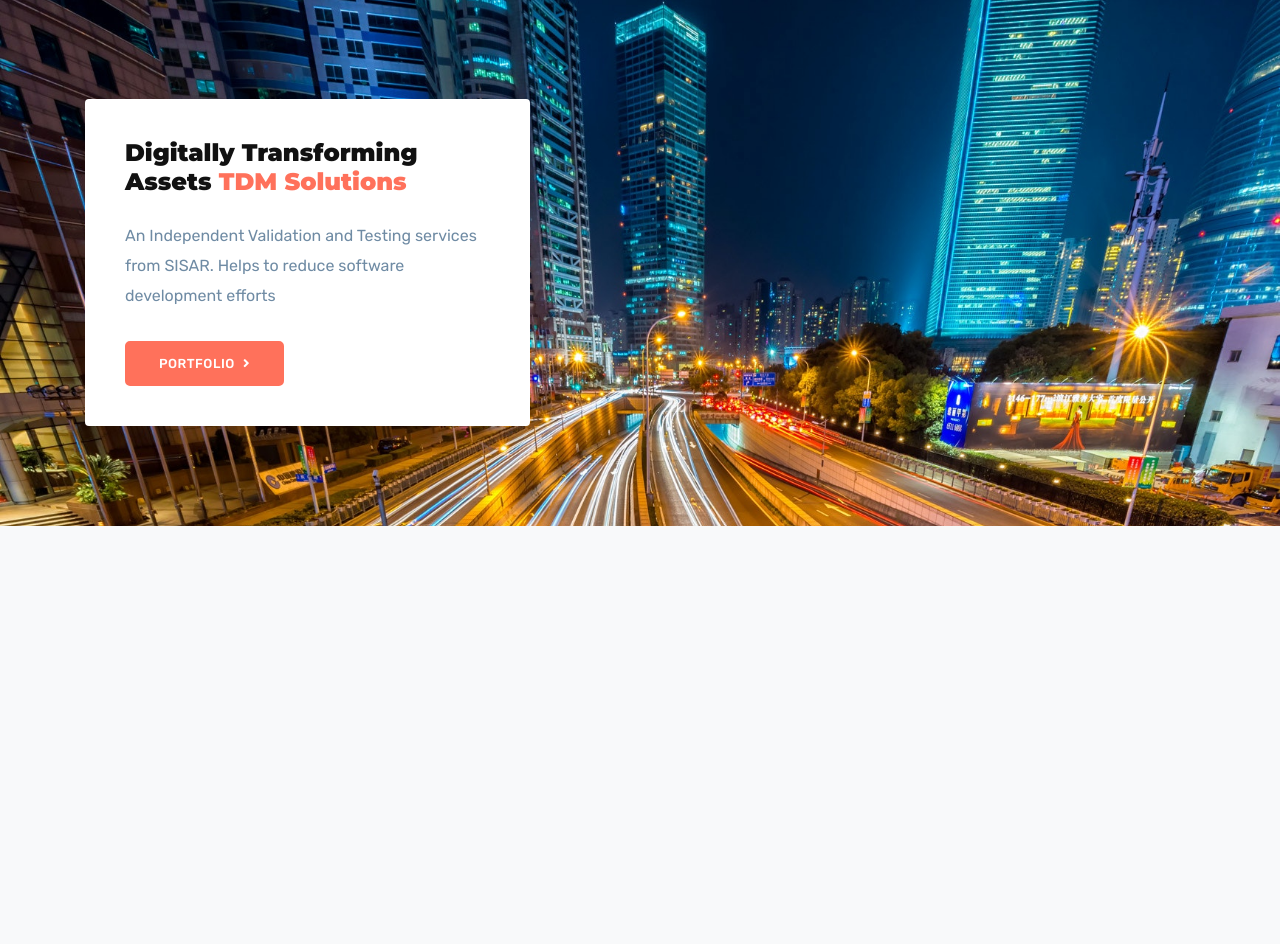
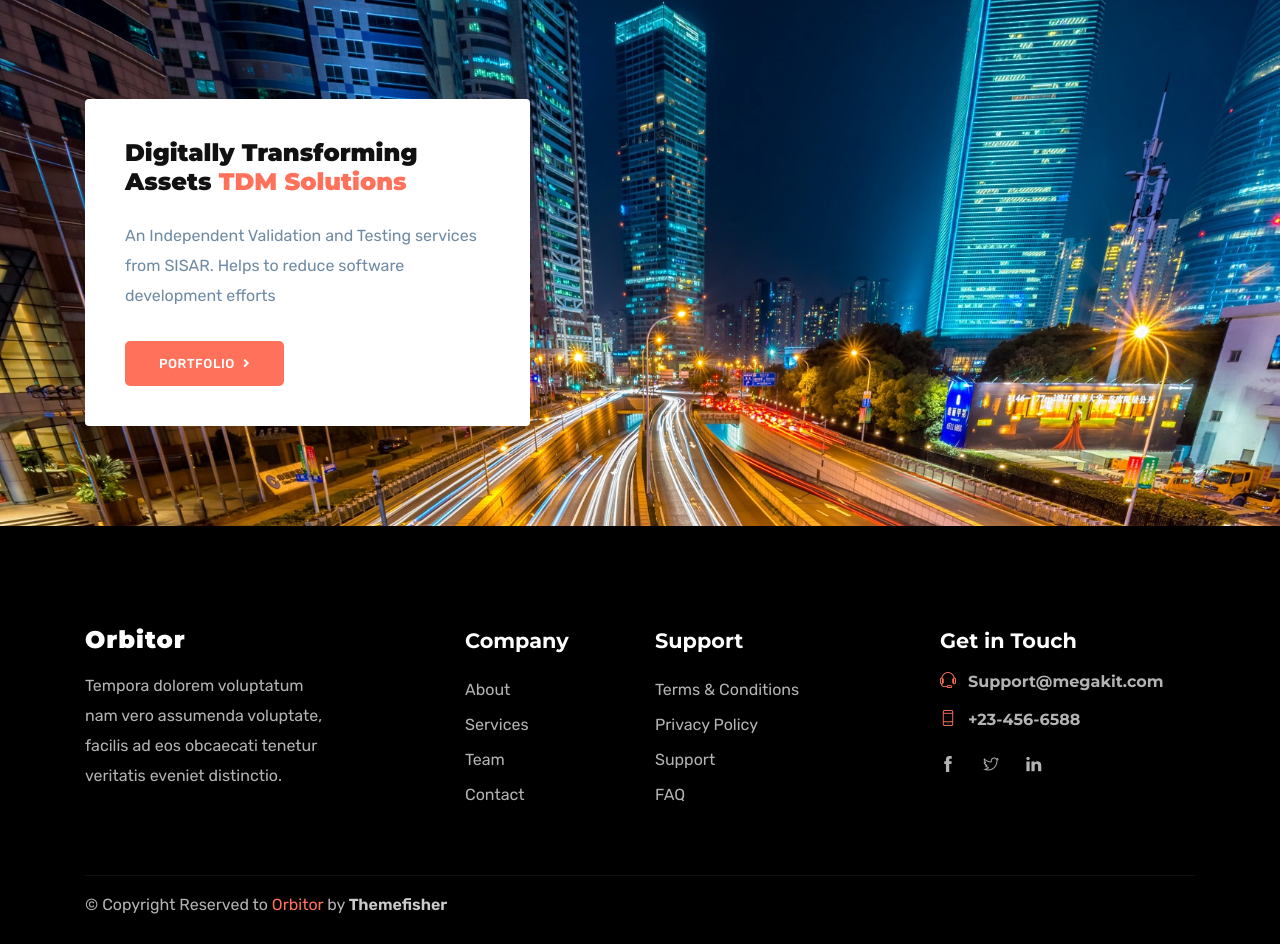
Before and after one commit to PilotDevo/tdmads, a Django app: page / in a window 1280 px wide. Shown: the part 1780-2724 px from the top of the page. Before the commit the page ends 2306 px from the top, so only its background shows below. Run offline with Django 3.2, Linux system fonts and the light colour scheme; parts of the project's set-up code (start-up, migrations or seed data) failed here and were passed over; some libraries are stand-ins or nearby versions.

Commit message:
updated stuff

```diff
--- a/tdmads/templates/base.html
+++ b/tdmads/templates/base.html
@@ -9,7 +9,7 @@
     <meta name="description" content="TDM Solutions offers a full host of digital marketing solutions including web development, SEO, Logo Design and more!">
     <meta name="author" content="Devin O'Loughlin">
 
-    {% comment %} <link rel="icon" href="{% static 'images/favicons/favicon.ico' %}"> {% endcomment %}
+    <link rel="icon" href="{% static 'images/favicons/favicon.ico' %}">
 
     {% block css %}
     <!-- Latest compiled and minified Bootstrap CSS -->
--- a/tdmads/templates/pages/home.html
+++ b/tdmads/templates/pages/home.html
@@ -179,4 +179,5 @@
 		</div>
 	</div>
 </section>
+{% include 'partials/footer.html' %}
 {% endblock %}
--- /dev/null
+++ b/tdmads/templates/partials/footer.html
@@ -0,0 +1,62 @@
+<!-- footer Start -->
+<footer class="footer section">
+	<div class="container">
+		<div class="columns is-multiline">
+			<div class="column is-3-widescreen is-6-tablet">
+				<div class="widget">
+					<div class="logo mb-4">
+						<h3>Orbitor</h3>
+					</div>
+					<p>Tempora dolorem voluptatum nam vero assumenda voluptate, facilis ad eos obcaecati tenetur veritatis eveniet distinctio.</p>
+				</div>
+			</div>
+			<div class="column is-2-widescreen is-6-desktop is-6-tablet ml-auto">
+				<div class="widget">
+					<h4 class="is-capitalize mb-4">Company</h4>
+
+					<ul class="list-unstyled footer-menu lh-35">
+						<li><a href="#">About</a></li>
+						<li><a href="#">Services</a></li>
+						<li><a href="#">Team</a></li>
+						<li><a href="#">Contact</a></li>
+					</ul>
+				</div>
+			</div>
+			<div class="column is-3-widescreen is-6-desktop is-6-tablet">
+				<div class="widget">
+					<h4 class="is-capitalize mb-4">Support</h4>
+
+					<ul class="list-unstyled footer-menu lh-35">
+						<li><a href="#">Terms & Conditions</a></li>
+						<li><a href="#">Privacy Policy</a></li>
+						<li><a href="#">Support</a></li>
+						<li><a href="#">FAQ</a></li>
+					</ul>
+				</div>
+			</div>
+			<div class="column is-3-widescreen is-6-desktop is-6-tablet">
+				<div class="widget widget-contact">
+					<h4 class="is-capitalize mb-4">Get in Touch</h4>
+					<h6><a href="tel:+23-345-67890" > <i class="ti-headphone-alt mr-3"></i>Support@megakit.com</a></h6>
+					<h6><a href="mailto:support@gmail.com" > <i class="ti-mobile mr-3"></i>+23-456-6588</a></h6>
+
+					<ul class="list-inline footer-socials mt-5">
+						<li class="list-inline-item"><a href="https://www.facebook.com/themefisher"><i class="ti-facebook mr-2"></i></a></li>
+						<li class="list-inline-item"><a href="https://twitter.com/themefisher"><i class="ti-twitter mr-2"></i></a></li>
+						<li class="list-inline-item"><a href="https://www.pinterest.com/themefisher/"><i class="ti-linkedin mr-2 "></i></a></li>
+					</ul>
+				</div>
+			</div>
+		</div>
+
+		<div class="footer-btm py-4 mt-6">
+			<div class="columns">
+				<div class="column is-6-widescreen">
+					<div class="copyright">
+						&copy; Copyright Reserved to <span class="text-color">Orbitor</span> by <a href="https://themefisher.com/" target="_blank">Themefisher</a>
+					</div>
+				</div>
+			</div>
+		</div>
+	</div>
+</footer>
```
